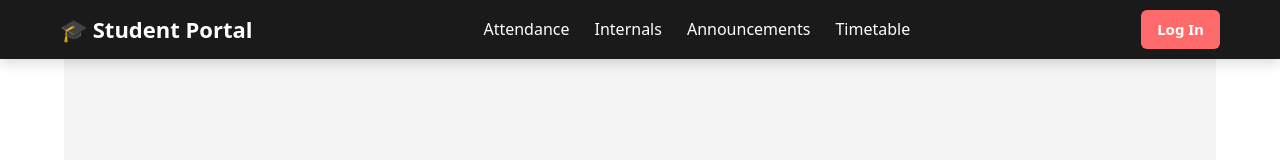
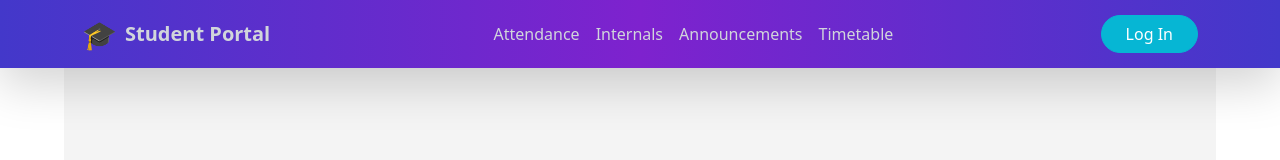
Before and after one commit to Ananth-kumar-ai/StudentPortal, a React (Vite) app in the folder frontend/: page / in a window 1280 px wide. Shown: the top 160 px of the page. Built offline with nearby package versions, Linux system fonts and the light colour scheme.

Commit message:
Navbar.jsx

```diff
--- a/frontend/src/components/Navbar.jsx
+++ b/frontend/src/components/Navbar.jsx
@@ -1,17 +1,20 @@
+
 import React, { useState, useRef, useEffect } from 'react';
 import { Link, useNavigate } from 'react-router-dom';
-import { colors } from './colors';
 
 const Navbar = ({ auth, setAuth }) => {
   const [dropdownOpen, setDropdownOpen] = useState(false);
+  const [mobileMenuOpen, setMobileMenuOpen] = useState(false);
   const navigate = useNavigate();
-  const dropdownRef = useRef();
+  const dropdownRef = useRef(null);
 
   const handleLogout = () => {
     localStorage.removeItem('token');
     localStorage.removeItem('user');
     setAuth({ isAuthenticated: false, user: null });
     navigate('/');
+    setDropdownOpen(false);
+    setMobileMenuOpen(false);
   };
 
   // Close dropdown if clicked outside
@@ -26,139 +29,196 @@ const Navbar = ({ auth, setAuth }) => {
   }, []);
 
   return (
-    <header style={styles.navbarWrapper}>
-      <nav style={styles.navbar}>
-        <div style={styles.brand}>
-          <Link to="/" style={styles.brandText}>🎓 Student Portal</Link>
-        </div>
+    <header>
+      <nav className="navbar navbar-expand-lg navbar-dark sticky-top shadow-lg" style={styles.navbar}>
+        <div className="container-xl">
+          {/* Brand */}
+          <Link className="navbar-brand fw-bold d-flex align-items-center" to="/" style={styles.brand}>
+            <span style={styles.emoji}>🎓</span> Student Portal
+          </Link>
 
-        <div style={styles.links}>
-          <Link to="/att" style={styles.link}>Attendance</Link>
-          <Link to="/int" style={styles.link}>Internals</Link>
-          <Link to="/Ann" style={styles.link}>Announcements</Link>
-          <Link to="/Time" style={styles.link}>Timetable</Link>
-        </div>
+          {/* Hamburger Menu Toggle */}
+          <button
+            className="navbar-toggler"
+            type="button"
+            onClick={() => setMobileMenuOpen(!mobileMenuOpen)}
+            aria-controls="navbarContent"
+            aria-expanded={mobileMenuOpen}
+            aria-label="Toggle navigation"
+          >
+            <span className="navbar-toggler-icon"></span>
+          </button>
 
-        <div style={styles.auth}>
+          {/* Navbar Content */}
+          <div className={`collapse navbar-collapse ${mobileMenuOpen ? 'show' : ''}`} id="navbarContent">
+            {/* Links - Desktop and Mobile */}
+            <ul className="navbar-nav mx-auto mb-2 mb-lg-0">
+              <li className="nav-item">
+                <Link
+                  className="nav-link"
+                  to="/att"
+                  onClick={() => setMobileMenuOpen(false)}
+                  style={styles.navLink}
+                >
+                  Attendance
+                </Link>
+              </li>
+              <li className="nav-item">
+                <Link
+                  className="nav-link"
+                  to="/int"
+                  onClick={() => setMobileMenuOpen(false)}
+                  style={styles.navLink}
+                >
+                  Internals
+                </Link>
+              </li>
+              <li className="nav-item">
+                <Link
+                  className="nav-link"
+                  to="/Ann"
+                  onClick={() => setMobileMenuOpen(false)}
+                  style={styles.navLink}
+                >
+                  Announcements
+                </Link>
+              </li>
+              <li className="nav-item">
+                <Link
+                  className="nav-link"
+                  to="/Time"
+                  onClick={() => setMobileMenuOpen(false)}
+                  style={styles.navLink}
+                >
+                  Timetable
+                </Link>
+              </li>
+            </ul>
+
+            {/* Auth Section */}
+            <div className="d-flex align-items-center" ref={dropdownRef}>
               {auth.isAuthenticated ? (
-            <div style={styles.profileContainer} ref={dropdownRef}>
-              <div
-                style={styles.profileButton}
-                onClick={() => setDropdownOpen((prev) => !prev)}
+                <div className="dropdown">
+                  <button
+                    className="btn btn-primary dropdown-toggle rounded-pill px-4"
+                    type="button"
+                    onClick={() => setDropdownOpen(!dropdownOpen)}
+                    aria-expanded={dropdownOpen}
+                    aria-haspopup="true"
                   >
                     {auth.user?.Regno}
+                  </button>
+                  <ul
+                    className={`dropdown-menu ${dropdownOpen ? 'show' : ''}`}
+                    style={styles.dropdown}
+                  >
+                    <li>
+                      <span className="dropdown-item-text" style={styles.dropdownText}>
+                        <strong>Email:</strong> {auth.user?.email}
+                      </span>
+                    </li>
+                    <li>
+                      <button
+                        className="dropdown-item btn btn-danger w-100 text-start"
+                        onClick={handleLogout}
+                      >
+                        Log Out
+                      </button>
+                    </li>
+                  </ul>
                 </div>
-              <div
-                style={{
-                  ...styles.dropdown,
-                  opacity: dropdownOpen ? 1 : 0,
-                  transform: dropdownOpen ? 'translateY(0)' : 'translateY(-10px)',
-                  pointerEvents: dropdownOpen ? 'auto' : 'none',
-                }}
+              ) : (
+                <Link
+                  className="btn btn-primary rounded-pill px-4"
+                  to="/login"
+                  onClick={() => setMobileMenuOpen(false)}
                 >
-                <p style={styles.dropdownText}><strong>Email:</strong> {auth.user?.email}</p>
-                <button onClick={handleLogout} style={styles.logoutButton}>Log Out</button>
+                  Log In
+                </Link>
+              )}
             </div>
           </div>
-          ) : (
-            <Link to="/login" style={styles.loginButton}>Log In</Link>
-          )}
         </div>
       </nav>
+
+      {/* Inline Styles */}
+      <style>
+        {`
+          .navbar {
+            background: linear-gradient(to right, #4338ca, #7e22ce, #4338ca);
+          }
+          .navbar-brand {
+            color: #d1d5db !important;
+          }
+          .nav-link {
+            color: #d1d5db !important;
+            transition: color 0.3s, transform 0.3s;
+          }
+          .nav-link:hover {
+            color: #ffffff !important;
+            transform: scale(1.05);
+          }
+          .collapse.navbar-collapse.show {
+            background-color: #1e293b;
+            padding: 1rem;
+            border-radius: 0.5rem;
+            margin-top: 0.5rem;
+          }
+          .dropdown-menu {
+            background-color: #1e293b;
+            border: none;
+            border-radius: 0.75rem;
+            box-shadow: 0 4px 10px rgba(0,0,0,0.3);
+            min-width: 220px;
+          }
+          .dropdown-item-text, .dropdown-item {
+            color: #d1d5db !important;
+          }
+          .dropdown-item:hover {
+            background-color: #334155 !important;
+            color: #ffffff !important;
+          }
+          .btn-primary {
+            background-color: #06b6d4 !important;
+            border-color: #06b6d4 !important;
+          }
+          .btn-primary:hover {
+            background-color: #0891b2 !important;
+            border-color: #0891b2 !important;
+          }
+          .btn-danger {
+            background-color: #dc2626 !important;
+            border-color: #dc2626 !important;
+          }
+          .btn-danger:hover {
+            background-color: #b91c1c !important;
+            border-color: #b91c1c !important;
+          }
+        `}
+      </style>
     </header>
   );
 };
 
 const styles = {
-  navbarWrapper: {
-    width: '100%',
-    backgroundColor: colors.primary || '#1e1e2f',
-    padding: '10px 0',
-    boxShadow: '0 4px 12px rgba(0,0,0,0.15)',
-    position: 'sticky',
-    top: 0,
-    zIndex: 999,
-  },
   navbar: {
-    maxWidth: '1200px',
-    margin: '0 auto',
-    padding: '0 20px',
-    display: 'flex',
-    alignItems: 'center',
-    justifyContent: 'space-between',
+    zIndex: 50,
   },
   brand: {
-    fontSize: '22px',
-    fontWeight: 'bold',
+    color: '#d1d5db',
   },
-  brandText: {
-    color: colors.secondary || '#f1f1f1',
-    textDecoration: 'none',
+  emoji: {
+    fontSize: '1.75rem',
+    marginRight: '0.5rem',
   },
-  links: {
-    display: 'flex',
-    gap: '25px',
-  },
-  link: {
-    color: colors.secondary || '#f1f1f1',
-    textDecoration: 'none',
-    fontSize: '16px',
-    position: 'relative',
-    transition: 'color 0.3s',
-  },
-  auth: {
-    display: 'flex',
-    alignItems: 'center',
-  },
-  loginButton: {
-    padding: '8px 16px',
-    backgroundColor: colors.accent || '#00bcd4',
-    color: '#fff',
-    borderRadius: '6px',
-    textDecoration: 'none',
-    fontSize: '15px',
-    fontWeight: 'bold',
-    transition: 'background 0.3s ease',
-  },
-  profileContainer: {
-    position: 'relative',
-    cursor: 'pointer',
-  },
-  profileButton: {
-    backgroundColor: colors.accent || '#00bcd4',
-    color: '#fff',
-    padding: '8px 16px',
-    borderRadius: '20px',
-    fontWeight: '500',
-    fontSize: '15px',
-    transition: 'background 0.3s ease',
+  navLink: {
+    fontSize: '1rem',
   },
   dropdown: {
-    position: 'absolute',
-    top: '50px',
-    right: 0,
-    backgroundColor: '#2c2c3e',
-    padding: '15px',
-    borderRadius: '10px',
-    boxShadow: '0 4px 10px rgba(0,0,0,0.3)',
-    minWidth: '220px',
-    transition: 'all 0.3s ease',
-    zIndex: 1000,
+    transform: 'translateY(0)',
   },
   dropdownText: {
-    color: '#ddd',
-    marginBottom: '10px',
-    fontSize: '14px',
-  },
-  logoutButton: {
-    backgroundColor: '#e74c3c',
-    color: '#fff',
-    border: 'none',
-    padding: '8px 12px',
-    borderRadius: '5px',
-    cursor: 'pointer',
-    fontSize: '14px',
-    transition: 'background 0.3s ease',
+    fontSize: '0.875rem',
   },
 };
 
```
Lines whose indentation alone changed are shown as unchanged.
